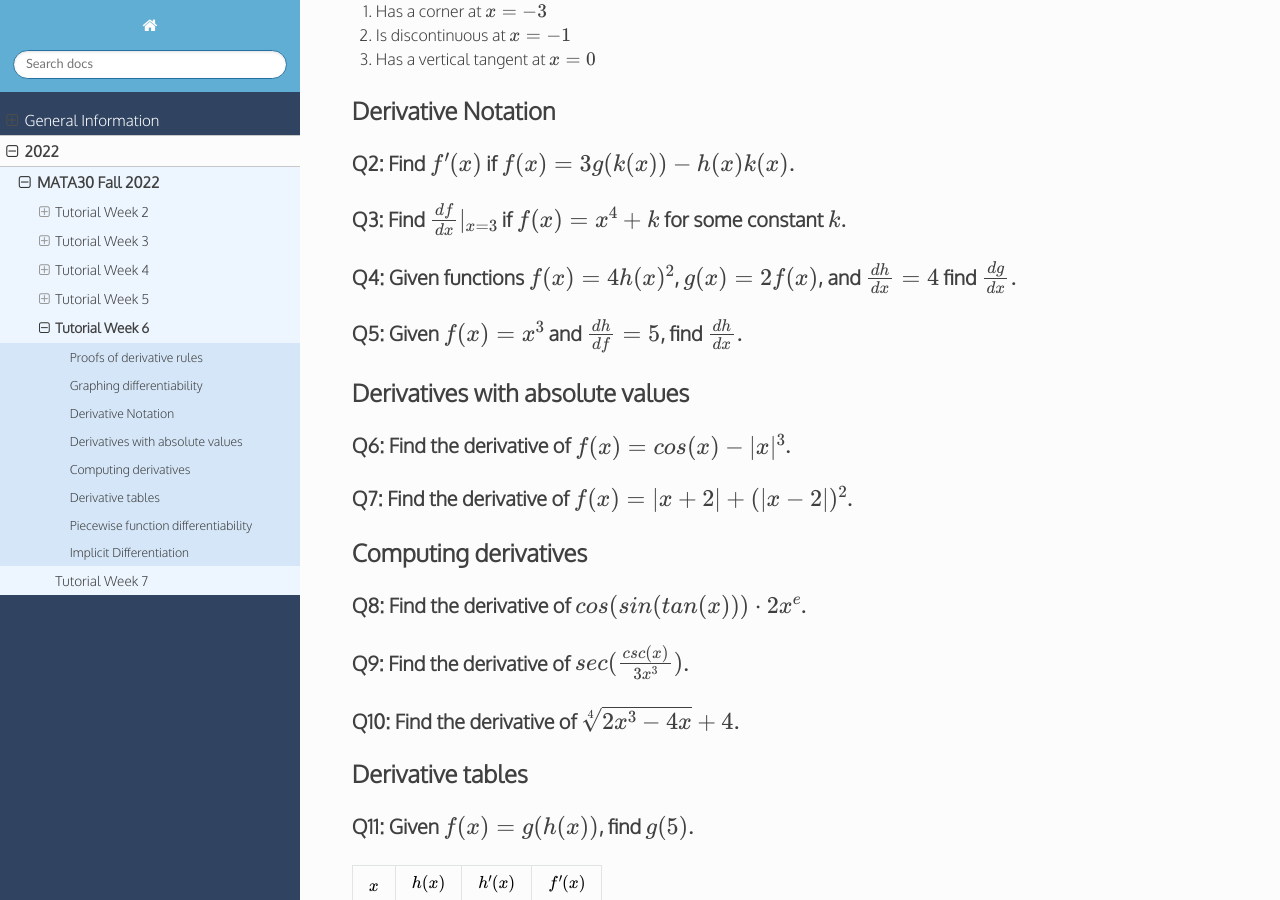
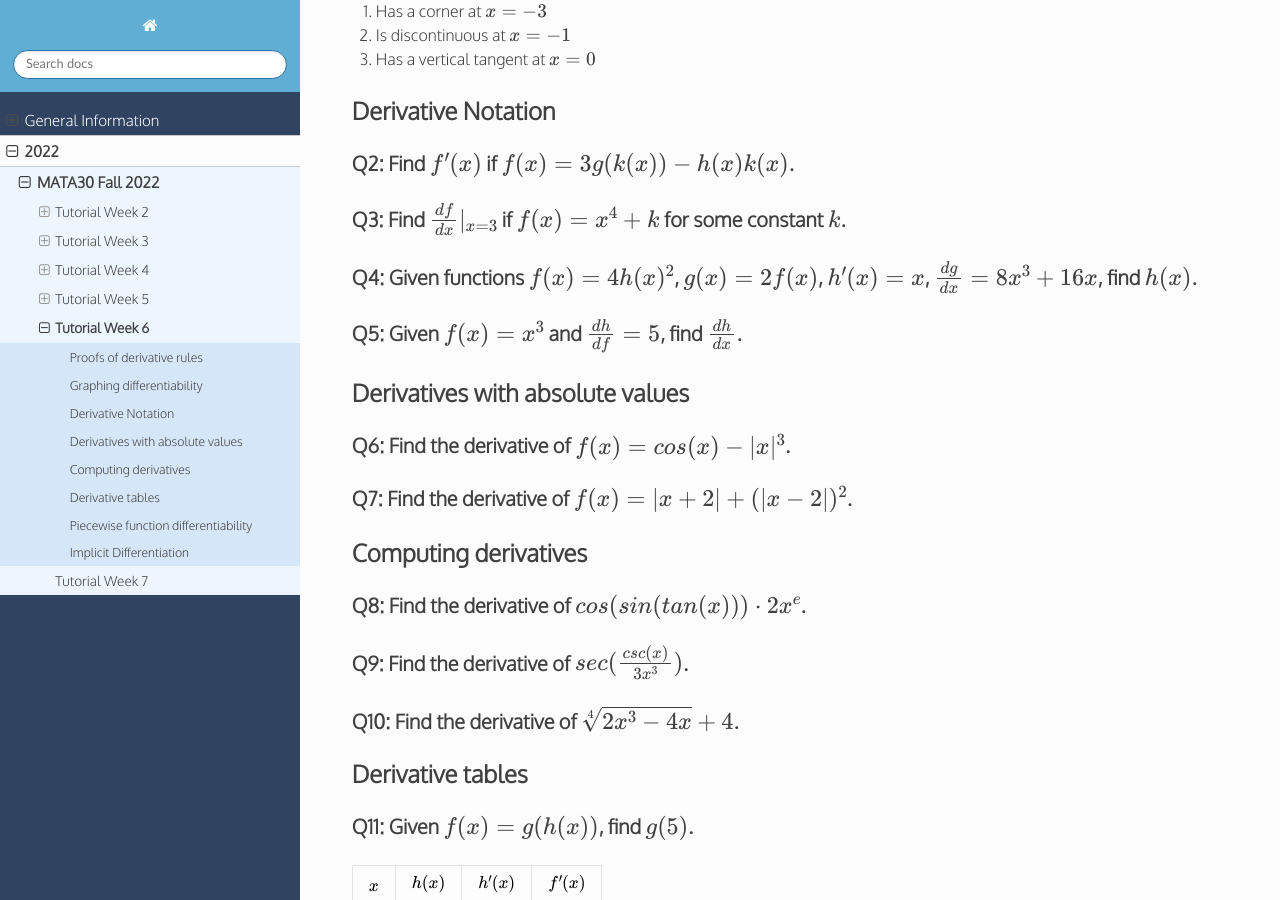
Before and after one commit to hpnrep6/t, a Sphinx documentation site: the page built from source/2022/mata30_fall/tutorial6.rst, in a window 1280 px wide and 900 px high, scrolled down 519 px. Built offline with Sphinx 7.4.7 and the Read the Docs theme 2.0.0, drawn with Linux system fonts in a browser that asks for light colours.

Commit message:
Tutorial 6

```diff
--- a/source/2022/mata30_fall/tutorial6.rst
+++ b/source/2022/mata30_fall/tutorial6.rst
@@ -49,8 +49,8 @@ Q2: Find :math:`f'(x)` if :math:`f(x) = 3g(k(x)) - h(x)k(x)`.
 Q3: Find :math:`\frac{df}{dx} |_{x = 3}` if :math:`f(x) = x^4 + k` for some constant :math:`k`.
 ~~~~~~~~~~~~~~~~~~~~~~~~~~~~~~~~~~~~~~~~~~~~~~~~~~~~~~~~~~~~~~~~~~~~~~~~~~~~~~~~~~~~~~~~~~~~~~~
 
-Q4: Given functions :math:`f(x) = 4h(x)^2`, :math:`g(x) = 2f(x)`, and :math:`\frac{dh}{dx} = 4` find :math:`\frac{dg}{dx}`.
-~~~~~~~~~~~~~~~~~~~~~~~~~~~~~~~~~~~~~~~~~~~~~~~~~~~~~~~~~~~~~~~~~~~~~~~~~~~~~~~~~~~~~~~~~~~~~~~~~~~~~~~~~~~~~~~~~~~~~~~~~~~
+Q4: Given functions :math:`f(x) = 4h(x)^2`, :math:`g(x) = 2f(x)`, :math:`h'(x) = x`, :math:`\frac{dg}{dx} = 8x^3 + 16x`, find :math:`h(x)`.
+~~~~~~~~~~~~~~~~~~~~~~~~~~~~~~~~~~~~~~~~~~~~~~~~~~~~~~~~~~~~~~~~~~~~~~~~~~~~~~~~~~~~~~~~~~~~~~~~~~~~~~~~~~~~~~~~~~~~~~~~~~~~~~~~~~~~~~~~~~~
 
 Q5: Given :math:`f(x) = x^3` and :math:`\frac{dh}{df} = 5`, find :math:`\frac{dh}{dx}`.
 ~~~~~~~~~~~~~~~~~~~~~~~~~~~~~~~~~~~~~~~~~~~~~~~~~~~~~~~~~~~~~~~~~~~~~~~~~~~~~~~~~~~~~~~
```
